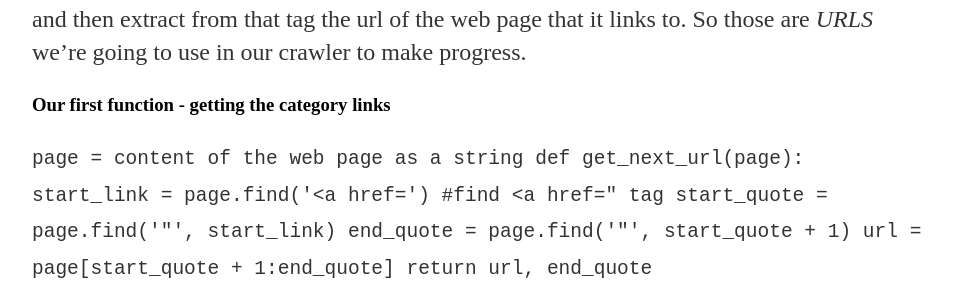
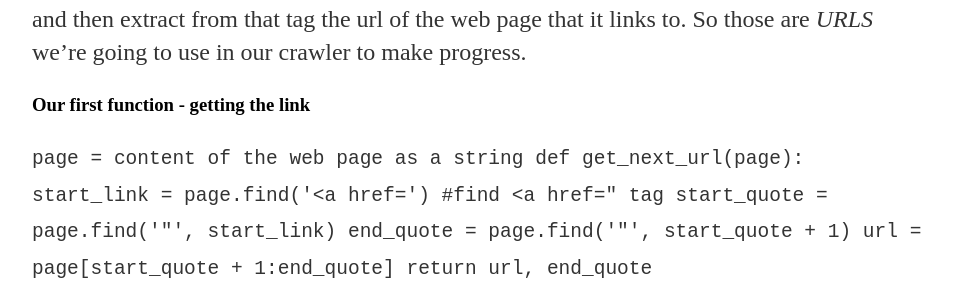
Before and after one commit to summii/summii.github.io, a Jekyll site: the page built from _posts/2017-07-06-search-engine-with-python.md, in a window 1280 px wide. Shown: the part 1048-1336 px from the top of the page, without its empty margins (160-1113 px from the left). Built offline with Jekyll 4.4.1, drawn with Linux system fonts in a browser that asks for light colours.

Commit message:
Update 2017-07-06-search-engine-with-python.md

````diff
--- a/_posts/2017-07-06-search-engine-with-python.md
+++ b/_posts/2017-07-06-search-engine-with-python.md
@@ -19,14 +19,14 @@
 # Planning your code
 Our goal is to take the text that came back from a web request, find link in that text, which is gonna be tag that start with *<a href=\"\<url\>\"*(Not all web pages have the same structure) and then extract from that tag the url of the web page that it links to. So those are *URLS*  we're going to use in our crawler to make progress.
 
-### Our first function - getting the category links
+### Our first function - getting the link
 ```page = content of the web page as a string
-def get_next_url(page):
-    start_link = page.find('<a href=') #find <a href=" tag
-    start_quote = page.find('"', start_link)
-    end_quote = page.find('"', start_quote + 1)
-    url = page[start_quote + 1:end_quote]
-    return url, end_quote
+   def get_next_url(page):
+     start_link = page.find('<a href=') #find <a href=" tag
+     start_quote = page.find('"', start_link)
+     end_quote = page.find('"', start_quote + 1)
+     url = page[start_quote + 1:end_quote]
+     return url, end_quote
 ```
 
  So we'are gonna assume that we start with a page content in a variable *page*(We'll see how we got the page content in next tutorial). Now we'll extract our first link from that tag and we can do this using find method. What we want to do is find in search string page the target link(<a href).
````
